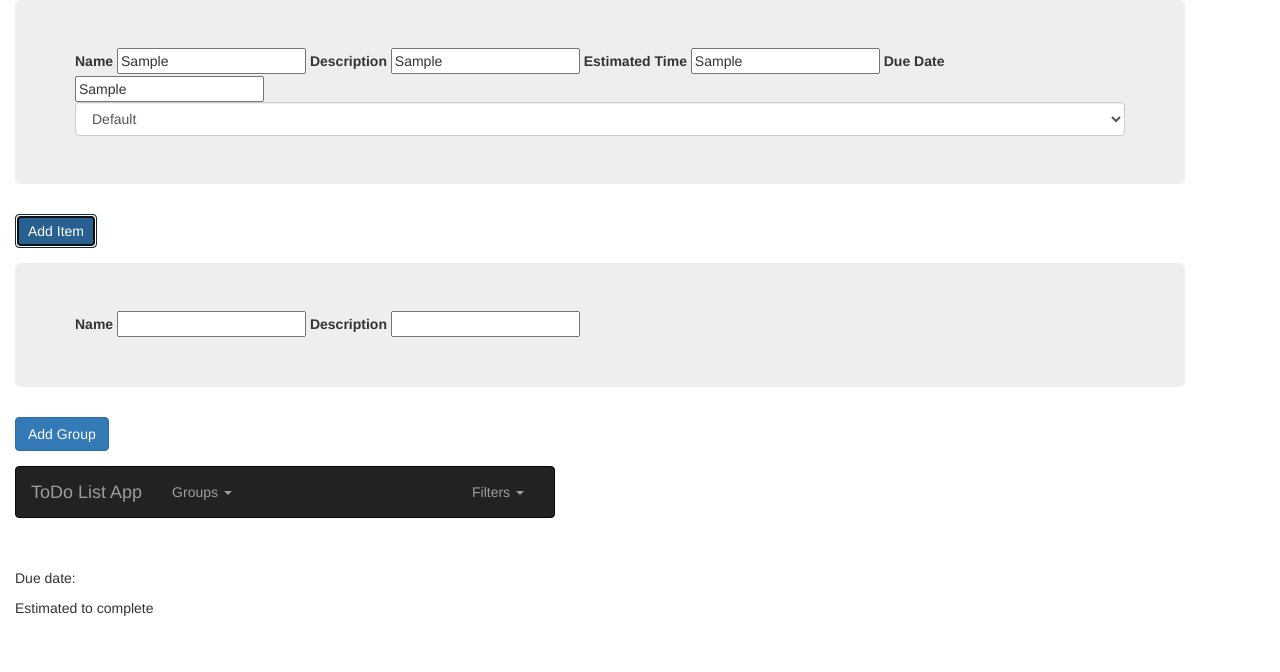
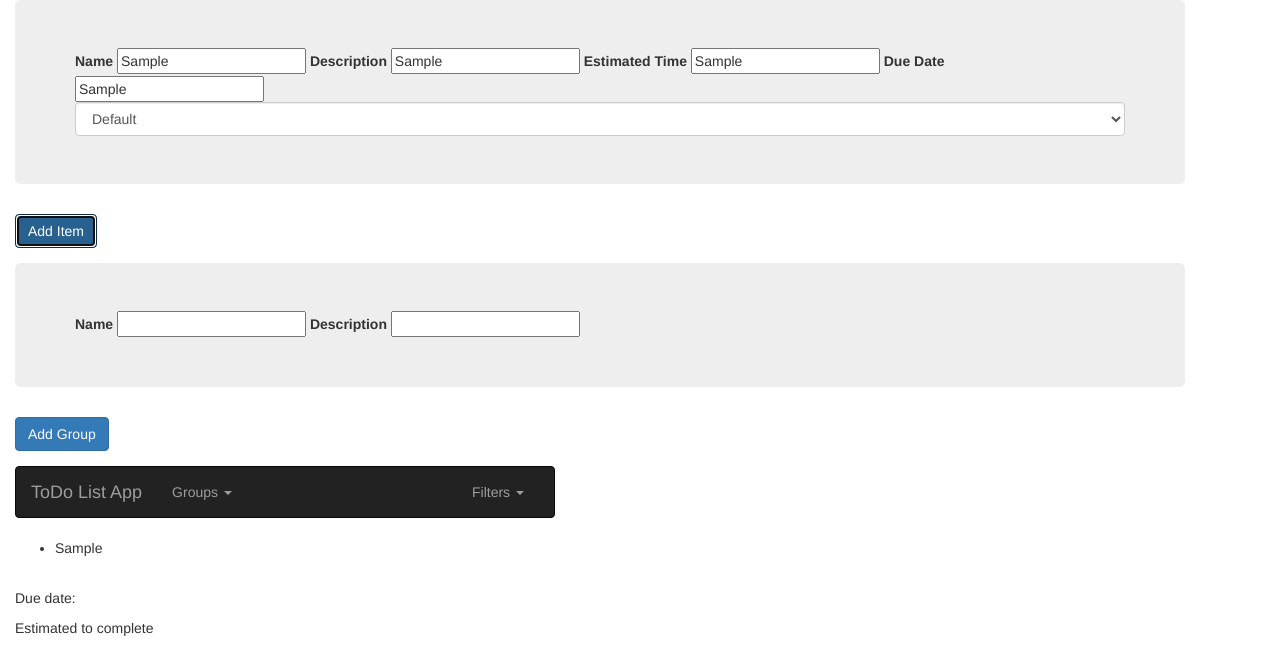
Before and after one commit to PatrickCLipscomb/todolist-app, a plain HTML site: page index.html in a window 1280 px wide. Both pictures are taken after typing "Sample", "Sample", "Sample", "Sample" into the empty fields and a click on the button "Add Item". Drawn offline with nearby package versions, Linux system fonts and the light colour scheme.

Commit message:
print updated items to list on form submission

```diff
--- a/index.html
+++ b/index.html
@@ -89,23 +89,6 @@
         <p>Estimated <span id="viewTime"></span> to complete</p>
       </div>
     </div>
-    <div class="container row">
-      <div class="container">
-        <div class="row">
-          <div class="col-md-3">
 
-          </div>
-          <div class="col-md-3">
-
-          </div>
-          <div class="col-md-3">
-
-          </div>
-
-        </div>
-
-      </div>
-
-    </div>
   </body>
 </html>
--- a/js/scripts.js
+++ b/js/scripts.js
@@ -8,6 +8,7 @@ function toDoItem(name, description, time, group, duedate) {
   this.itemTime = time;
   this.itemGroup = group;
   this.itemDueDate = duedate;
+  this.completeionStatus = false;
   this.dateCreated = [currentDate.getFullYear(), currentDate.getMonth(), currentDate.getDate()];
 }
 
@@ -21,9 +22,13 @@ var allToDoItems = {};
 var allGroupListsKeys = [];
 var allGroupLists = {};
 
+function resetFields() {
+  $('#toDoList').empty();
+}
+
 function updateList() {
-  allToDoItems.forEach(function(item) {
-    console.log(item);
+  allToDoItemsKeys.forEach(function(key) {
+    $('#toDoList').append("<li>" + allToDoItems[key].itemName + "</li>");
   });
 }
 
@@ -31,7 +36,7 @@ $(document).ready(function() {
 
   $('form#addNewItem').submit(function(event) {
     event.preventDefault();
-
+    resetFields();
     var addName = $('input#addName').val();
     var addDescription = $('input#addDescription').val();
     var addEstTime = $('input#addEstTime').val();
@@ -40,6 +45,7 @@ $(document).ready(function() {
     itemToAdd = new toDoItem(addName, addDescription, addEstTime, addGroup, addDueDate);
     allToDoItemsKeys.push(addName);
     allToDoItems[addName] = itemToAdd;
+    updateList();
   });
 
   $('form#addNewGroup').submit(function(event) {
```
